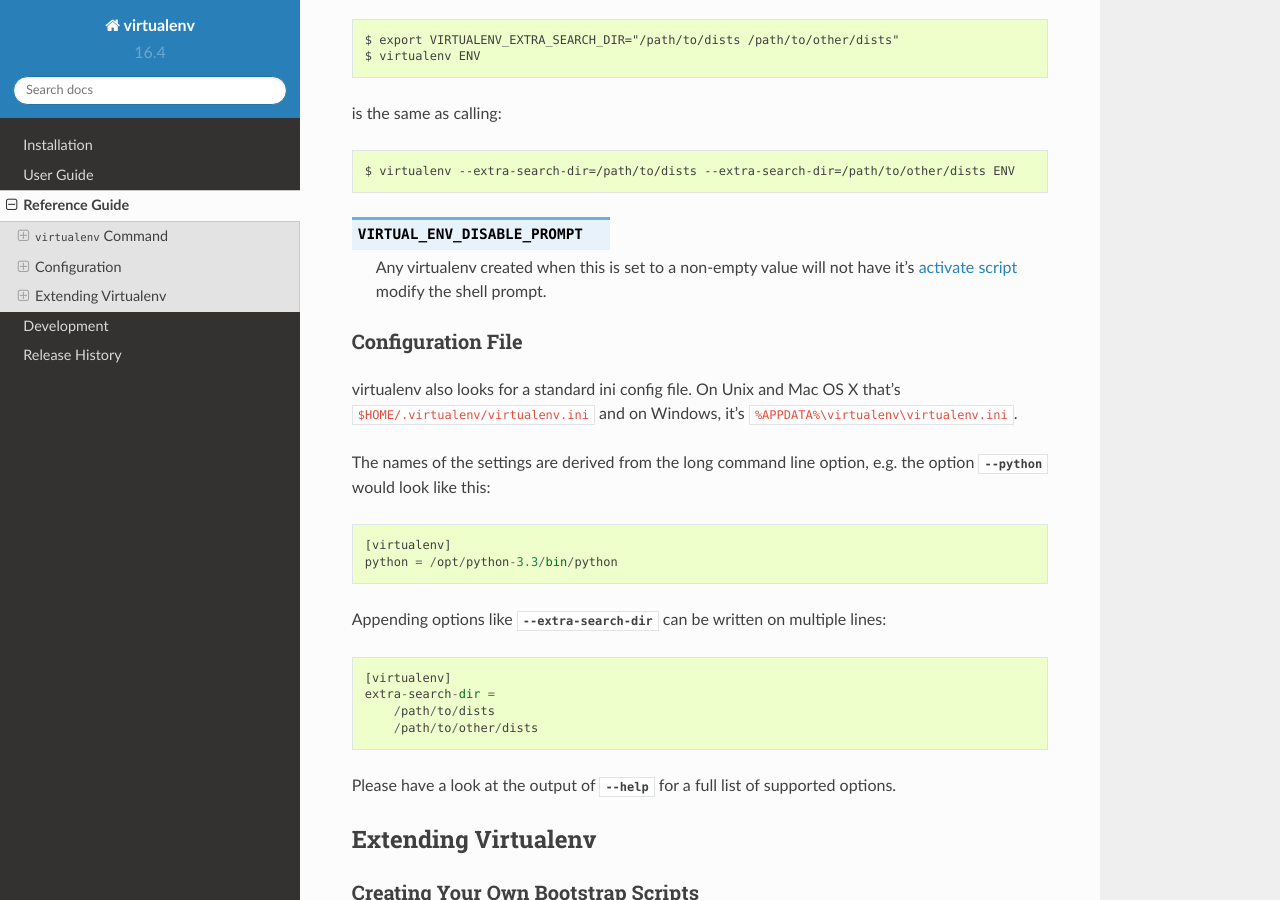
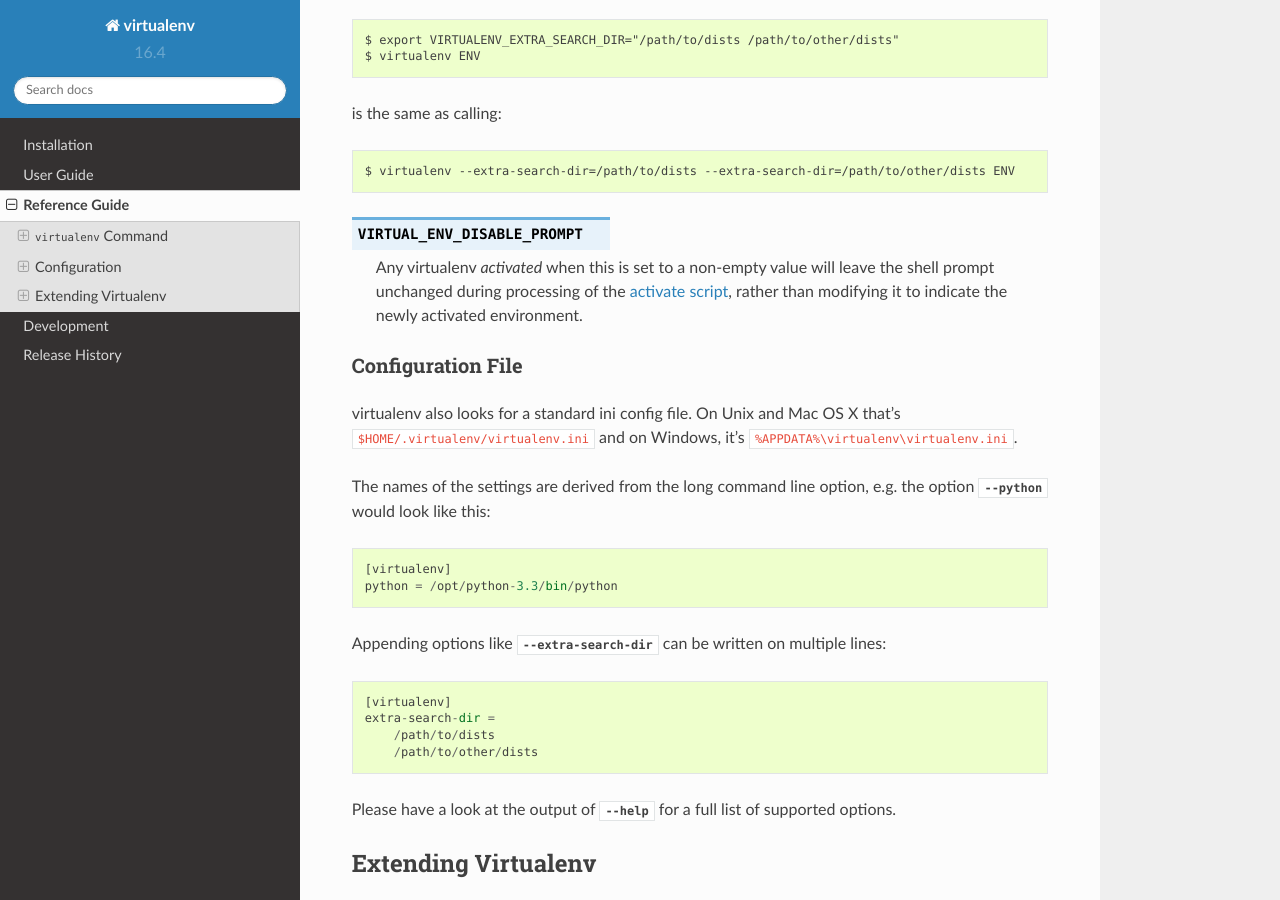
Before and after one commit to pypa/virtualenv, a Sphinx documentation site: the page built from docs/reference.rst, in a window 1280 px wide and 900 px high, scrolled down 2825 px. Built offline with Sphinx 7.4.7 and the Read the Docs theme 2.0.0, drawn with Linux system fonts in a browser that asks for light colours.

Commit message:
Update reference.rst with correct DISABLE_PROMPT behavior.
Closes #1304.

```diff
--- a/docs/reference.rst
+++ b/docs/reference.rst
@@ -148,8 +148,10 @@
 
 .. envvar:: VIRTUAL_ENV_DISABLE_PROMPT
 
-   Any virtualenv created when this is set to a non-empty value will not have
-   it's :ref:`activate` modify the shell prompt.
+   Any virtualenv *activated* when this is set to a non-empty value will leave
+   the shell prompt unchanged during processing of the
+   :ref:`activate script <activate>`, rather than modifying it to indicate
+   the newly activated environment.
 
 
 Configuration File
```
Also changed, not shown: 1 other file.
